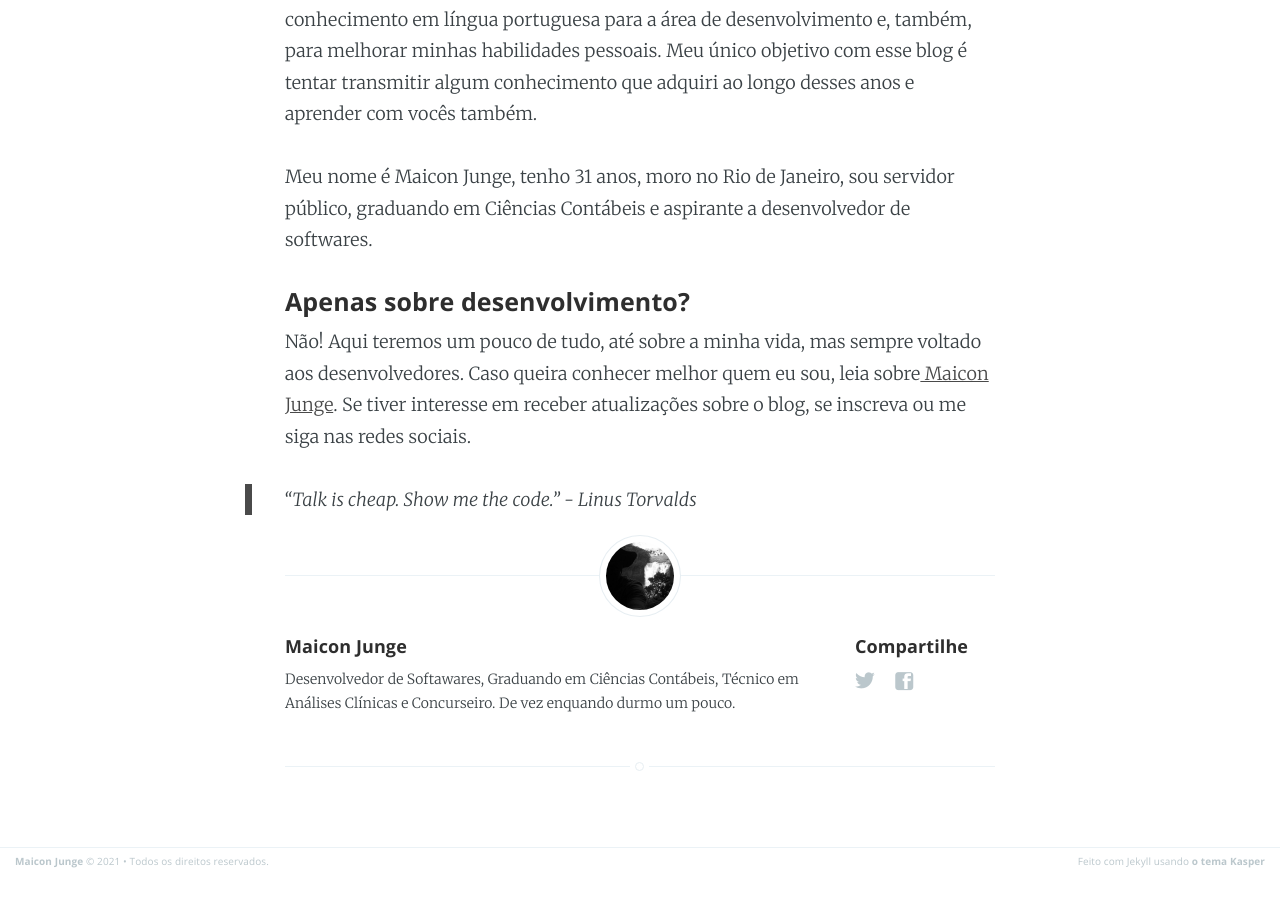
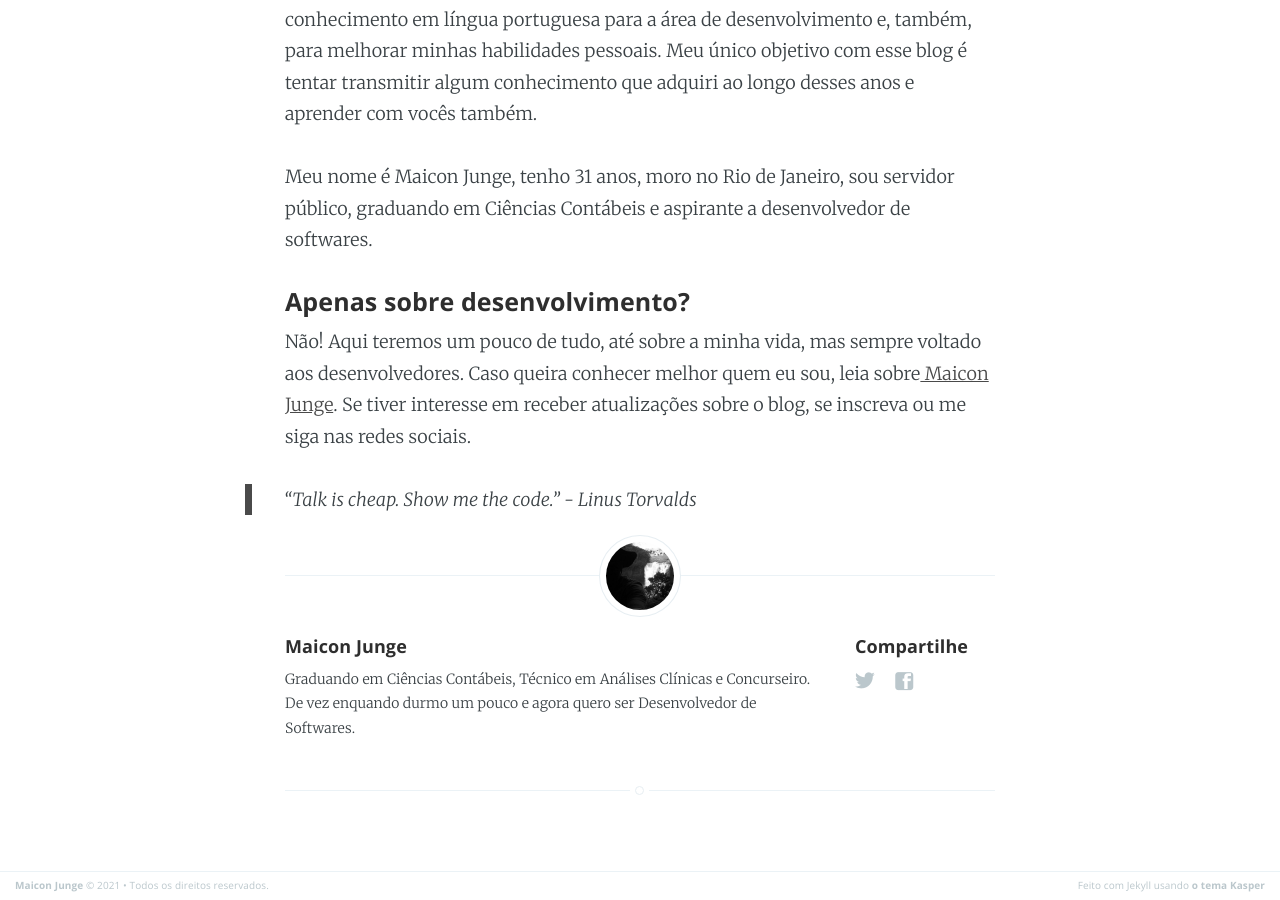
Before and after one commit to MaiconJunge/maiconjunge.github.io, a Jekyll site: the page built from _posts/2021-02-16-hello-world.markdown, in a window 1280 px wide and 900 px high, scrolled down 696 px. Built offline with Jekyll 4.4.1, drawn with Linux system fonts in a browser that asks for light colours; before the commit the page ends 1571 px from its top, so only the background shows below that.

Commit message:
Update post.html

```diff
--- a/_layouts/post.html
+++ b/_layouts/post.html
@@ -74,7 +74,7 @@ post_class: post-template
                     <h4> {{ site.author }} </h4>
                     <!-- Author Bio -->
                     <p>
-                        Desenvolvedor de Softawares, Graduando em Ciências Contábeis, Técnico em Análises Clínicas e Concurseiro. De vez enquando durmo um pouco.
+                        Graduando em Ciências Contábeis, Técnico em Análises Clínicas e Concurseiro. De vez enquando durmo um pouco e agora quero ser Desenvolvedor de Softwares.
                     </p>
                 </section>
             {% endif %}
```
